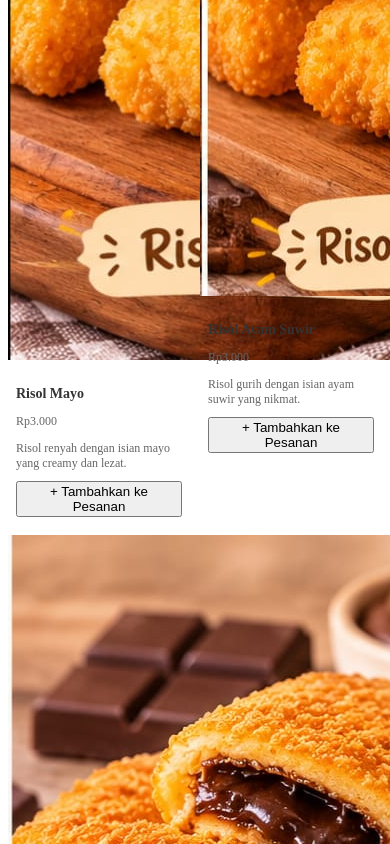
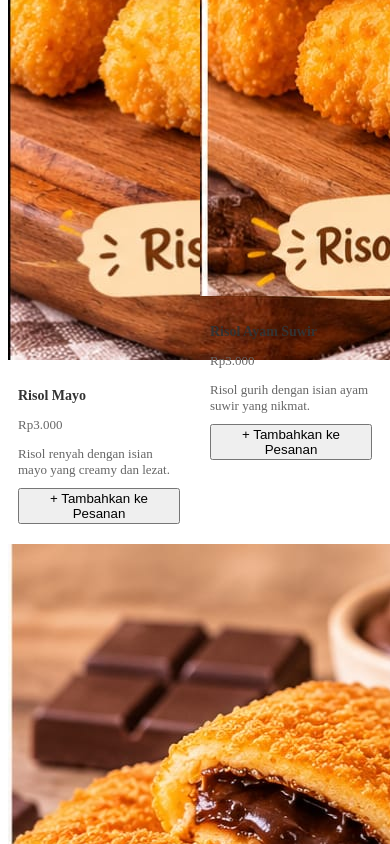
Before and after one commit to kevinanugrahbancin-lab/RISOL_HOUSE, a plain HTML site: page index.html in a window 390 px wide. Shown: the part 884-1728 px from the top of the page. Drawn offline with Linux system fonts and the light colour scheme.

Commit message:
Add files via upload

```diff
--- a/style.css
+++ b/style.css
@@ -2,11 +2,8 @@
 .product-list {
     display: grid;
     grid-template-columns: repeat(3, minmax(0, 1fr));
-    gap: 15px;
-    width: 100%;
-    max-width: 850px;
-    margin: 25px auto;
-    box-sizing: border-box;
+    gap: 18px;
+    margin-top: 25px;
 }
 
 /* KARTU PRODUK */
@@ -16,7 +13,6 @@
     overflow: hidden;
     box-shadow: 0 4px 15px rgba(0, 0, 0, 0.08);
     transition: transform 0.3s ease, box-shadow 0.3s ease;
-    min-width: 0;
 }
 
 .product-card:hover {
@@ -27,32 +23,63 @@
 /* FOTO PRODUK */
 .product-card img {
     width: 100%;
-    height: 120px;
+    height: 150px;
     object-fit: cover;
     display: block;
 }
 
 /* INFORMASI PRODUK */
 .product-info {
-    padding: 10px;
+    padding: 14px;
 }
 
 .product-info h3 {
-    font-size: 15px;
+    font-size: 16px;
     margin-bottom: 8px;
     color: #333333;
 }
 
 .product-info p {
-    font-size: 12px;
+    font-size: 13px;
     color: #666666;
     margin-bottom: 10px;
 }
 
 .product-info strong {
     color: #e65b35;
-    font-size: 16px;
+    font-size: 18px;
 }
+
+/* TABLET */
+@media (max-width: 768px) {
+    .product-list {
+        grid-template-columns: repeat(2, minmax(0, 1fr));
+        gap: 14px;
+    }
+}
+
+/* HP */
+@media (max-width: 480px) {
+    .product-list {
+        grid-template-columns: repeat(2, minmax(0, 1fr));
+        gap: 10px;
+    }
+
+    .product-card img {
+        height: 115px;
+    }
+
+    .product-info {
+        padding: 10px;
+    }
+
+    .product-info h3 {
+        font-size: 14px;
+    }
+
+    .product-info strong {
+        font-size: 16px;
+    }
 
 /* TOMBOL TAMBAH KE KERANJANG */
 .product-card button {
@@ -115,34 +142,4 @@
     background: #1da851;
 }
 
-/* TABLET */
-@media (max-width: 768px) {
-    .product-list {
-        grid-template-columns: repeat(2, minmax(0, 1fr));
-        gap: 12px;
-    }
 }
-
-/* HP */
-@media (max-width: 480px) {
-    .product-list {
-        grid-template-columns: repeat(2, minmax(0, 1fr));
-        gap: 10px;
-    }
-
-    .product-card img {
-        height: 110px;
-    }
-
-    .product-info {
-        padding: 8px;
-    }
-
-    .product-info h3 {
-        font-size: 14px;
-    }
-
-    .product-info strong {
-        font-size: 15px;
-    }
-}
```
